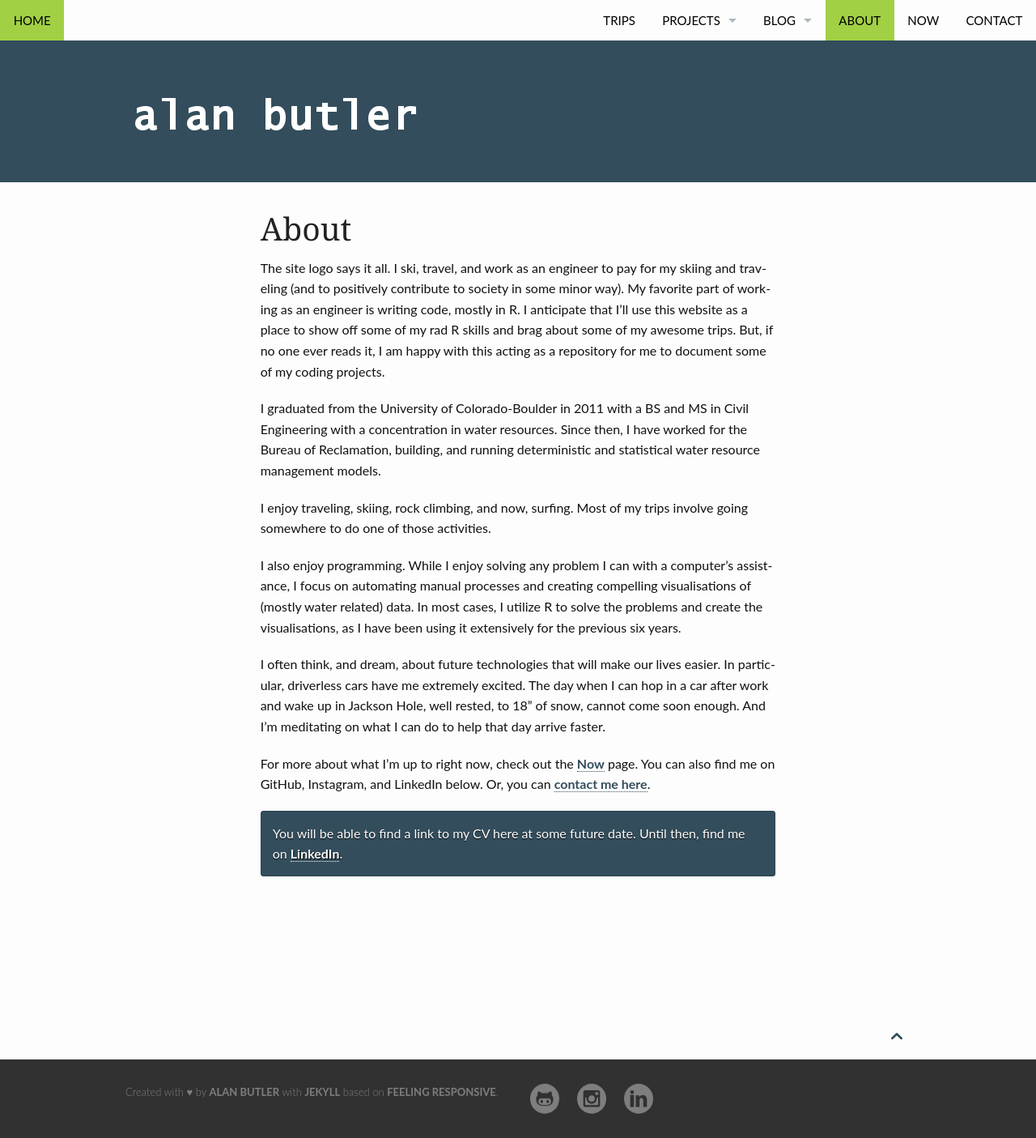
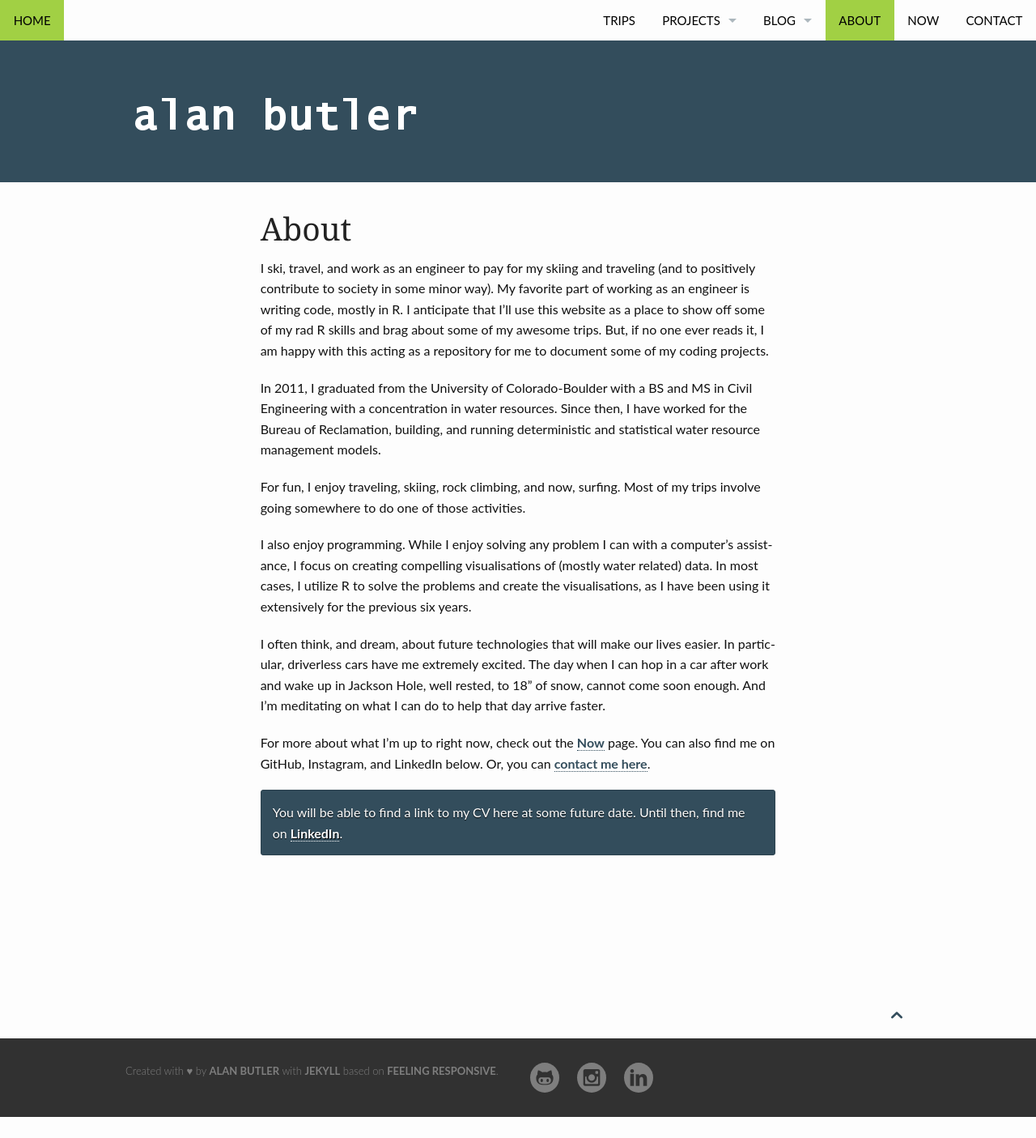
Before and after one commit to rabutler/rabutler.github.io, a Jekyll site: the page built from pages/about.md, in a window 1280 px wide. Shown: the whole page at 81% size. Built offline with Jekyll 4.4.1, drawn with Linux system fonts in a browser that asks for light colours; after the commit the page ends 1379 px from its top, so only the background shows below that.

Commit message:
small changes to about me

```diff
--- a/pages/about.md
+++ b/pages/about.md
@@ -4,13 +4,13 @@ title: "About"
 permalink: "/about/"
 ---
 
-The site logo says it all. I ski, travel, and work as an engineer to pay for my skiing and traveling (and to positively contribute to society in some minor way). My favorite part of working as an engineer is writing code, mostly in R. I anticipate that I'll use this website as a place to show off some of my rad R skills and brag about some of my awesome trips. But, if no one ever reads it, I am happy with this acting as a repository for me to document some of my coding projects.
+I ski, travel, and work as an engineer to pay for my skiing and traveling (and to positively contribute to society in some minor way). My favorite part of working as an engineer is writing code, mostly in R. I anticipate that I'll use this website as a place to show off some of my rad R skills and brag about some of my awesome trips. But, if no one ever reads it, I am happy with this acting as a repository for me to document some of my coding projects.
 
-I graduated from the University of Colorado-Boulder in 2011 with a BS and MS in Civil Engineering with a concentration in water resources. Since then, I have worked for the Bureau of Reclamation, building, and running deterministic and statistical water resource management models.
+In 2011, I graduated from the University of Colorado-Boulder with a BS and MS in Civil Engineering with a concentration in water resources. Since then, I have worked for the Bureau of Reclamation, building, and running deterministic and statistical water resource management models.
 
-I enjoy traveling, skiing, rock climbing, and now, surfing. Most of my trips involve going somewhere to do one of those activities.
+For fun, I enjoy traveling, skiing, rock climbing, and now, surfing. Most of my trips involve going somewhere to do one of those activities.
 
-I also enjoy programming. While I enjoy solving any problem I can with a computer's assistance, I focus on automating manual processes and creating compelling visualisations of (mostly water related) data. In most cases, I utilize R to solve the problems and create the visualisations, as I have been using it extensively for the previous six years.
+I also enjoy programming. While I enjoy solving any problem I can with a computer's assistance, I focus on creating compelling visualisations of (mostly water related) data. In most cases, I utilize R to solve the problems and create the visualisations, as I have been using it extensively for the previous six years.
 
 I often think, and dream, about future technologies that will make our lives easier. In particular, driverless cars have me extremely excited. The day when I can hop in a car after work and wake up in Jackson Hole, well rested, to 18" of snow, cannot come soon enough. And I'm meditating on what I can do to help that day arrive faster.
 
```
